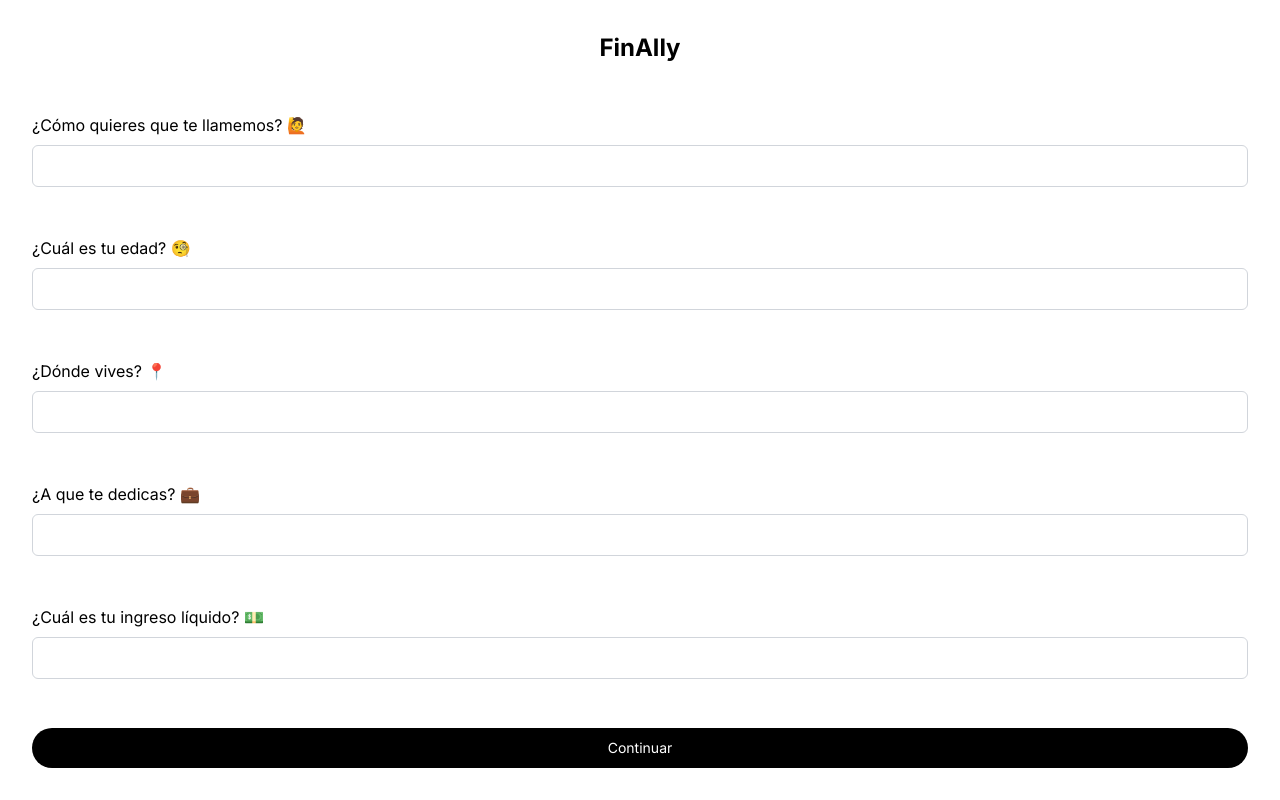
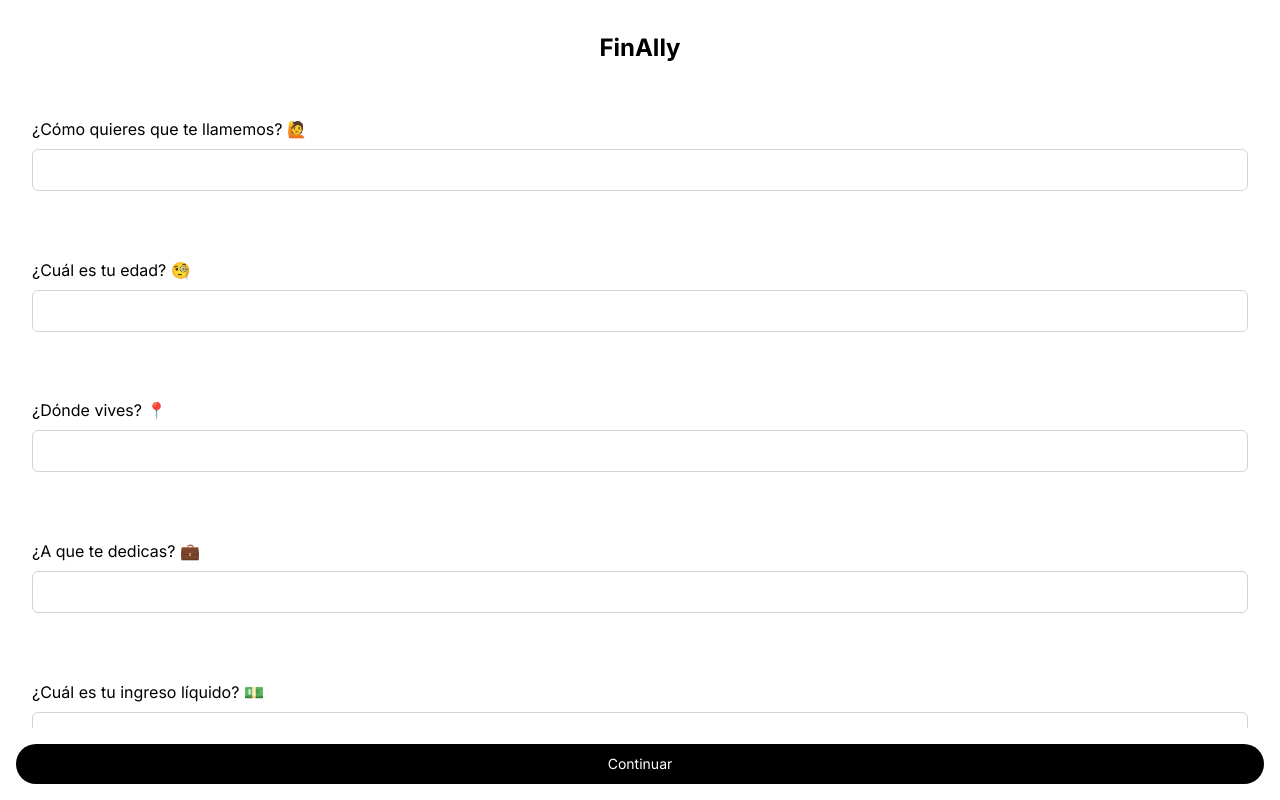
Before and after one commit to Dereemii/Finally-front, a Next.js app: page / in a window 1280 px wide. Built offline with nearby package versions, Linux system fonts and the light colour scheme.

Commit message:
feat: adapt spacing to match Figma

```diff
--- a/src/app/page.js
+++ b/src/app/page.js
@@ -11,7 +11,9 @@ export default function Home() {
       <InputLabel label={'¿Dónde vives? 📍‍'} />
       <InputLabel label={'¿A que te dedicas? 💼‍'} />
       <InputLabel label={'¿Cuál es tu ingreso líquido? 💵‍'} />
-      <BaseButton text="Continuar" />
+      <div className="fixed bottom-0 left-0 right-0 w-full bg-white p-4">
+        <BaseButton text="Continuar" />
+      </div>
     </main>
   );
 }
--- a/src/components/BaseButton/BaseButton.jsx
+++ b/src/components/BaseButton/BaseButton.jsx
@@ -6,12 +6,12 @@
  * @param {string} props.text - The text to be displayed inside the button.
  * @returns {JSX.Element} The rendered BaseButton component.
  */
-export const BaseButton = ({ text }) => {
+export const BaseButton = ({ text, className }) => {
   return (
     <>
       <button
         type="button"
-        className="flex w-full items-center justify-center rounded-full bg-black px-5 py-2.5 text-sm text-white hover:bg-gray-900 focus:outline-none focus:ring-gray-300 dark:border-gray-700 dark:bg-black dark:hover:bg-gray-700 dark:focus:ring-gray-700"
+        className={`flex w-full items-center justify-center rounded-full bg-black px-5 py-2.5 text-sm text-white hover:bg-gray-900 focus:outline-none focus:ring-gray-300 dark:border-gray-700 dark:bg-black dark:hover:bg-gray-700 dark:focus:ring-gray-700 ${className}`}
       >
         {text}
       </button>
--- a/src/components/InputLabel/InputLabel.jsx
+++ b/src/components/InputLabel/InputLabel.jsx
@@ -8,7 +8,7 @@
  */
 export const InputLabel = ({ label }) => {
   return (
-    <div className="flex w-full flex-col">
+    <div className="flex w-full flex-col py-3.5">
       {label && <label className="mb-2">{label}</label>}
       <input type="text" className="rounded-md border border-gray-300 p-2 text-base" />
     </div>
```
